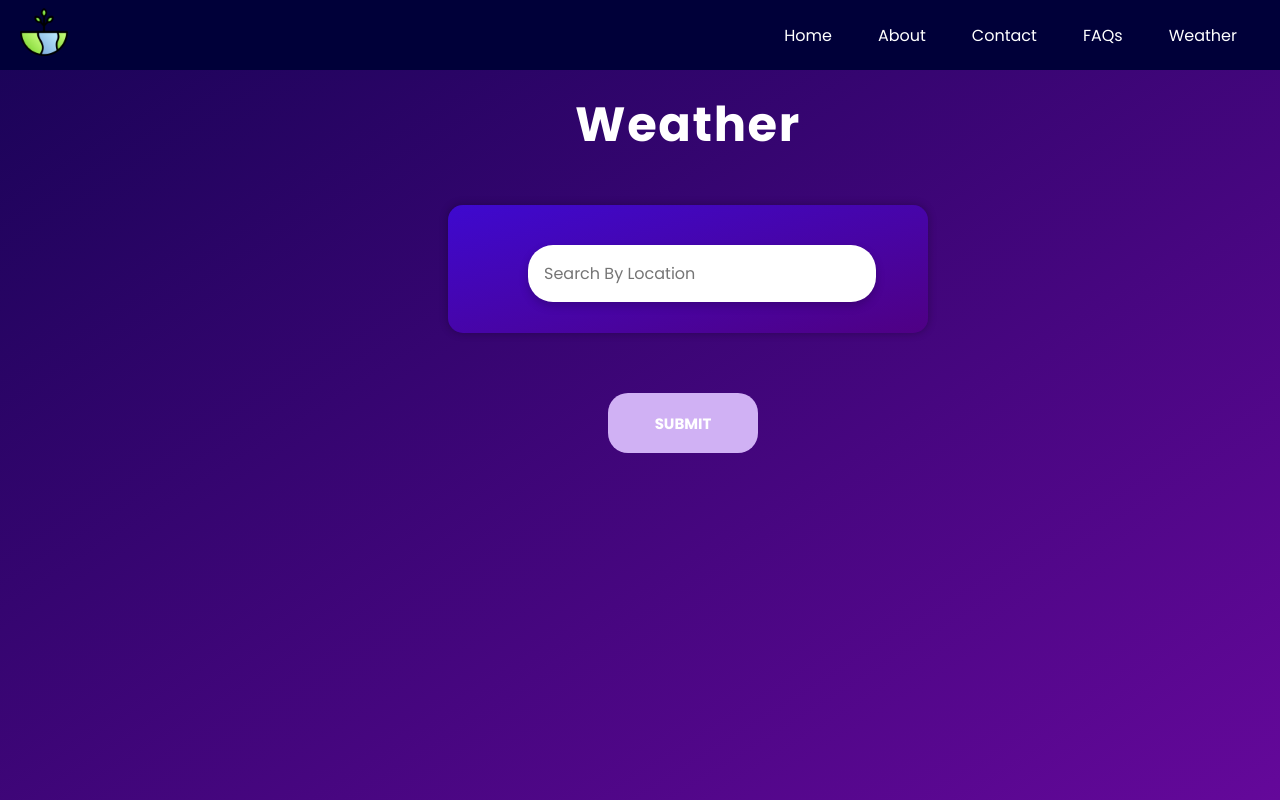
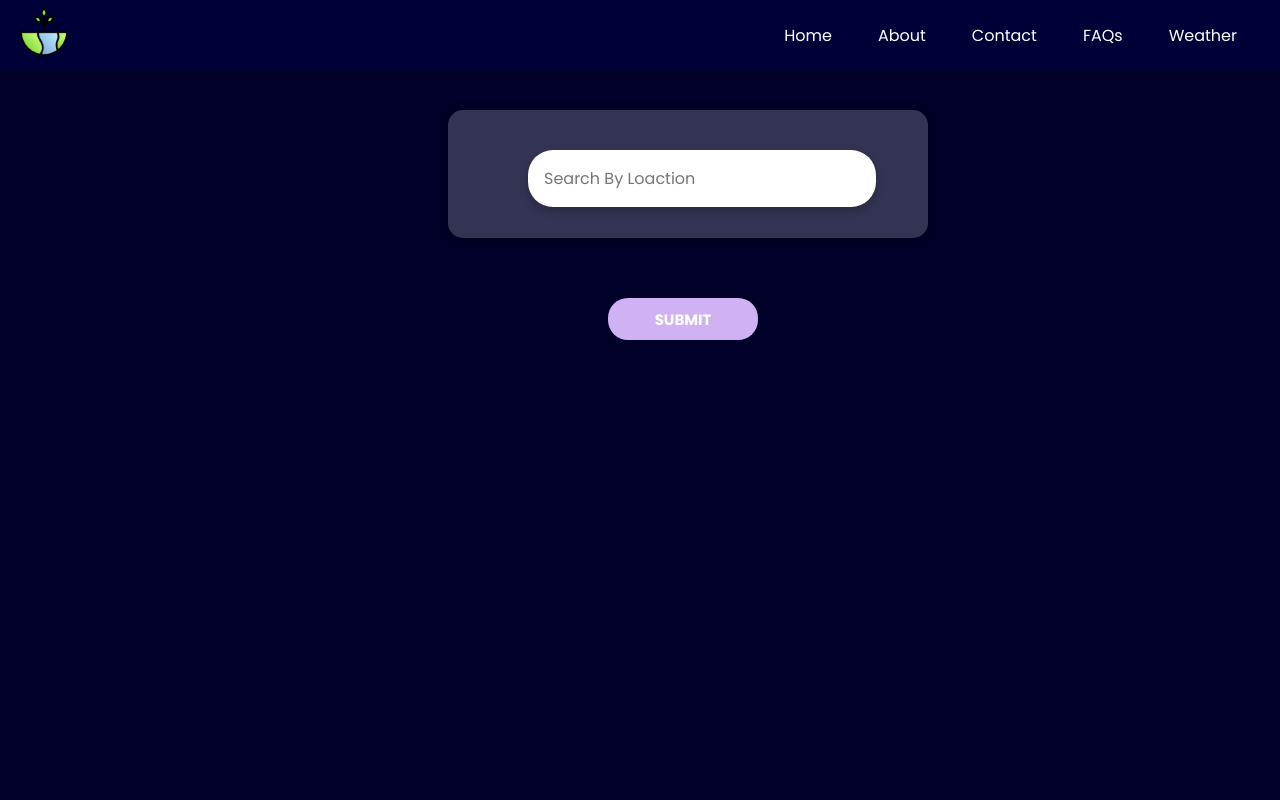
Before and after one commit to abhijeet141/CropForesight-FrontEnd, a React (Create React App) app: page /Weather in a window 1280 px wide. Built offline with nearby package versions, Linux system fonts and the light colour scheme; a web font is replaced by a local one.

Commit message:
Revert "Weather page modified"

```diff
--- a/src/App.css
+++ b/src/App.css
@@ -8,7 +8,6 @@
   padding-bottom: 10px;
   height: 100%;
 }
-
 form {
   background-color: rgba(255, 255, 255, 0.2);
   backdrop-filter: blur(10px);
@@ -18,10 +17,8 @@ form {
   padding: 30px;
   border-radius: 15px;
   box-shadow: 0 0 8px rgba(0, 0, 0, 0.3);
-  color: #131f8b;
-  background-image: linear-gradient(to bottom right, #3e09cf, #4f0084); /* Add a gradient background */
+  color: #0C134F;
 }
-
 
 .title {
   text-align: center;
--- a/src/components/Weather.css
+++ b/src/components/Weather.css
@@ -12,15 +12,13 @@ input {
 
 input:focus {
     outline: none;
-
 }
 
 h1 {
-    /*display: flex;
+
+    display: flex;
     justify-content: center;
-    align-items: center;*/
-    margin-top: 20px;
-    text-align: center;
+    align-items: center;
 }
 
 .Weather {
@@ -33,20 +31,17 @@ h1 {
     top: 25rem;
     left: 7rem;
 
-
-
 }
 
 .maincontainer{
     position: absolute;
     left: 35vw;
-    margin-top: 75px;
 
 }
 
 .getWeather {
     width: 150px;
-    height: 60px;
+    height: 42px;
     cursor: pointer;
     border-radius: 20px;
     margin-left: 10rem;
@@ -58,14 +53,8 @@ h1 {
     left: 40rem; */
 }
 
-body {
-    background-color: #f1f1f1; /* Add your desired background color or use a color code */
-    background-image: linear-gradient(to bottom right, #180356, #64089a); /* Add a gradient background */
-}
-
-
 .getWeather:hover {
-    background-color: rgb(241, 136, 241);
+    background-color: rgb(249, 178, 249);
 }
 
 .Weather .name {
--- a/src/components/Weather.js
+++ b/src/components/Weather.js
@@ -32,7 +32,7 @@ export const Weather = () => {
             <form className="form-h">
                 <input
                     type="text"
-                    id="search" placeholder="Search By Location"
+                    id="search" placeholder="Search By Loaction"
                     value={city}
                     onChange={(e) => setCity(e.target.value)}
                 />
--- a/src/components/Weather/Weather.jsx
+++ b/src/components/Weather/Weather.jsx
@@ -26,7 +26,7 @@ export const Weather = () => {
         <form className="form-h">
         <input
         type="text"
-        id="search" placeholder="Search By Location"
+        id="search" placeholder="Search By Loaction"
         value = {city}
         onChange={(e) => setCity(e.target.value)}
         />
```
